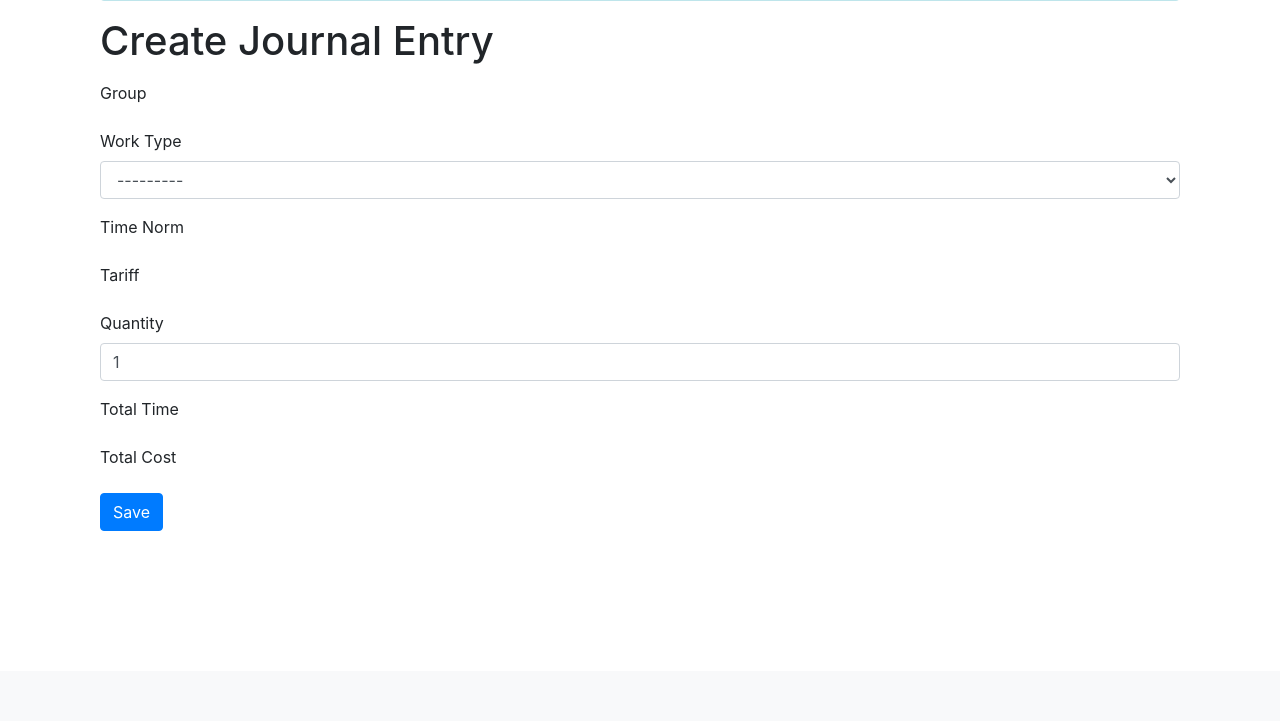
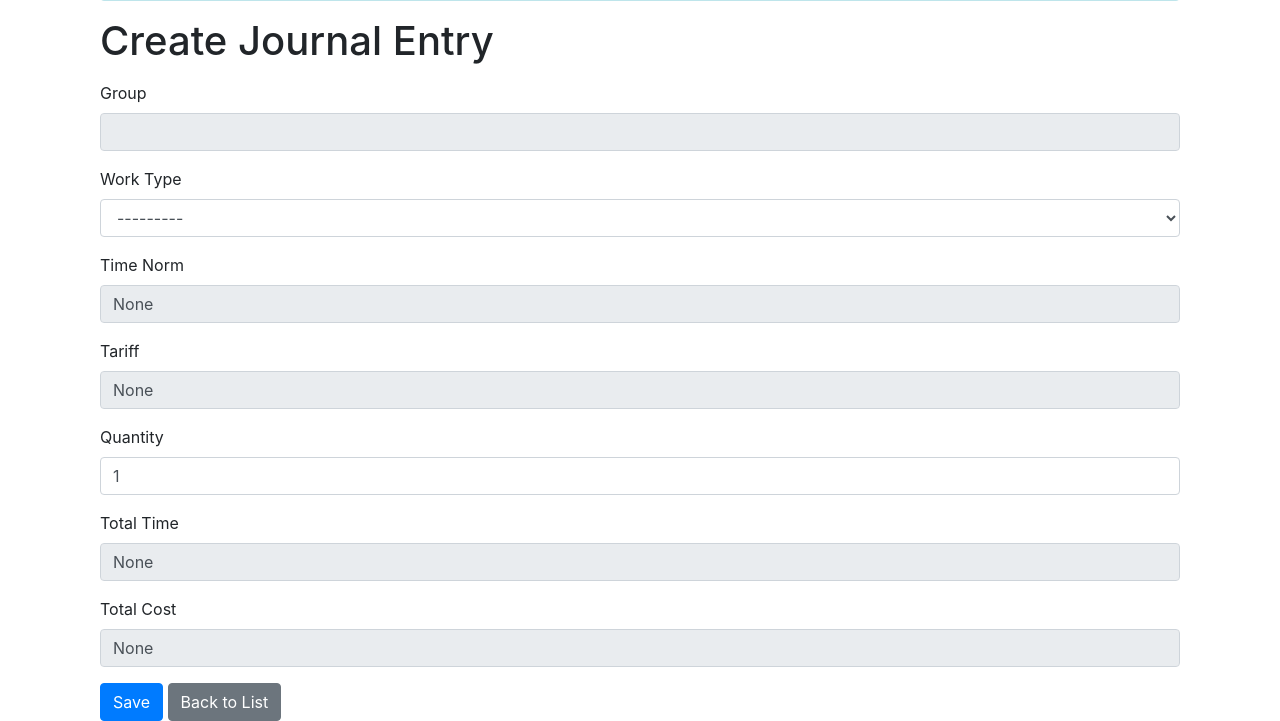
Before and after one commit to Sergey-Pashkov/MB5.2, a Django app: page /accounting/journals/create/ in a window 1280 px wide. Shown: the part 129-850 px from the top of the page. Before the commit the page ends 660 px from the top, so only its background shows below. Run offline with Django 5.2, Linux system fonts and the light colour scheme; some libraries are stand-ins or nearby versions.

Commit message:
Зафиксирована стабильная версия

```diff
--- a/Home_button/Accounting_button/templates/Accounting_button/StandardOperationsJournal/journal_form.html
+++ b/Home_button/Accounting_button/templates/Accounting_button/StandardOperationsJournal/journal_form.html
@@ -13,33 +13,52 @@
         {% csrf_token %}
         <div class="form-group">
             <label for="id_group">Group</label>
-            {% render_field form.group class="form-control" id="id_group" %}
+            <input type="text" class="form-control" id="id_group" value="{{ form.instance.group }}" disabled>
         </div>
         <div class="form-group">
             <label for="id_work_type">Work Type</label>
-            {% render_field form.work_type class="form-control" id="id_work_type" %}
+            {{ form.work_type|add_class:"form-control" }}
         </div>
         <div class="form-group">
             <label for="id_time_norm">Time Norm</label>
-            {% render_field form.time_norm class="form-control" id="id_time_norm" %}
+            <input type="text" class="form-control" id="id_time_norm" value="{{ form.instance.time_norm }}" disabled>
         </div>
         <div class="form-group">
             <label for="id_tariff">Tariff</label>
-            {% render_field form.tariff class="form-control" id="id_tariff" %}
+            <input type="text" class="form-control" id="id_tariff" value="{{ form.instance.tariff }}" disabled>
         </div>
         <div class="form-group">
             <label for="id_quantity">Quantity</label>
-            {% render_field form.quantity class="form-control" id="id_quantity" %}
+            {{ form.quantity|add_class:"form-control" }}
         </div>
         <div class="form-group">
             <label for="id_total_time">Total Time</label>
-            {% render_field form.total_time class="form-control" id="id_total_time" %}
+            <input type="text" class="form-control" id="id_total_time" value="{{ form.instance.total_time }}" disabled>
         </div>
         <div class="form-group">
             <label for="id_total_cost">Total Cost</label>
-            {% render_field form.total_cost class="form-control" id="id_total_cost" %}
+            <input type="text" class="form-control" id="id_total_cost" value="{{ form.instance.total_cost }}" disabled>
         </div>
         <button type="submit" class="btn btn-primary">Save</button>
+        <a href="{% url 'journal_list' %}" class="btn btn-secondary">Back to List</a>
     </form>
 </div>
+
+<script>
+    document.getElementById('id_quantity').addEventListener('input', function() {
+        let quantity = parseFloat(this.value);
+        let timeNorm = parseFloat(document.getElementById('id_time_norm').value);
+        let tariff = parseFloat(document.getElementById('id_tariff').value);
+
+        if (!isNaN(quantity) && !isNaN(timeNorm)) {
+            let totalTime = quantity * timeNorm;
+            document.getElementById('id_total_time').value = totalTime;
+        }
+
+        if (!isNaN(quantity) && !isNaN(timeNorm) && !isNaN(tariff)) {
+            let totalCost = quantity * timeNorm * tariff;
+            document.getElementById('id_total_cost').value = totalCost;
+        }
+    });
+</script>
 {% endblock %}
```
Also changed, not shown: Home_button/Accounting_button/forms.py (+47 -29 lines).
